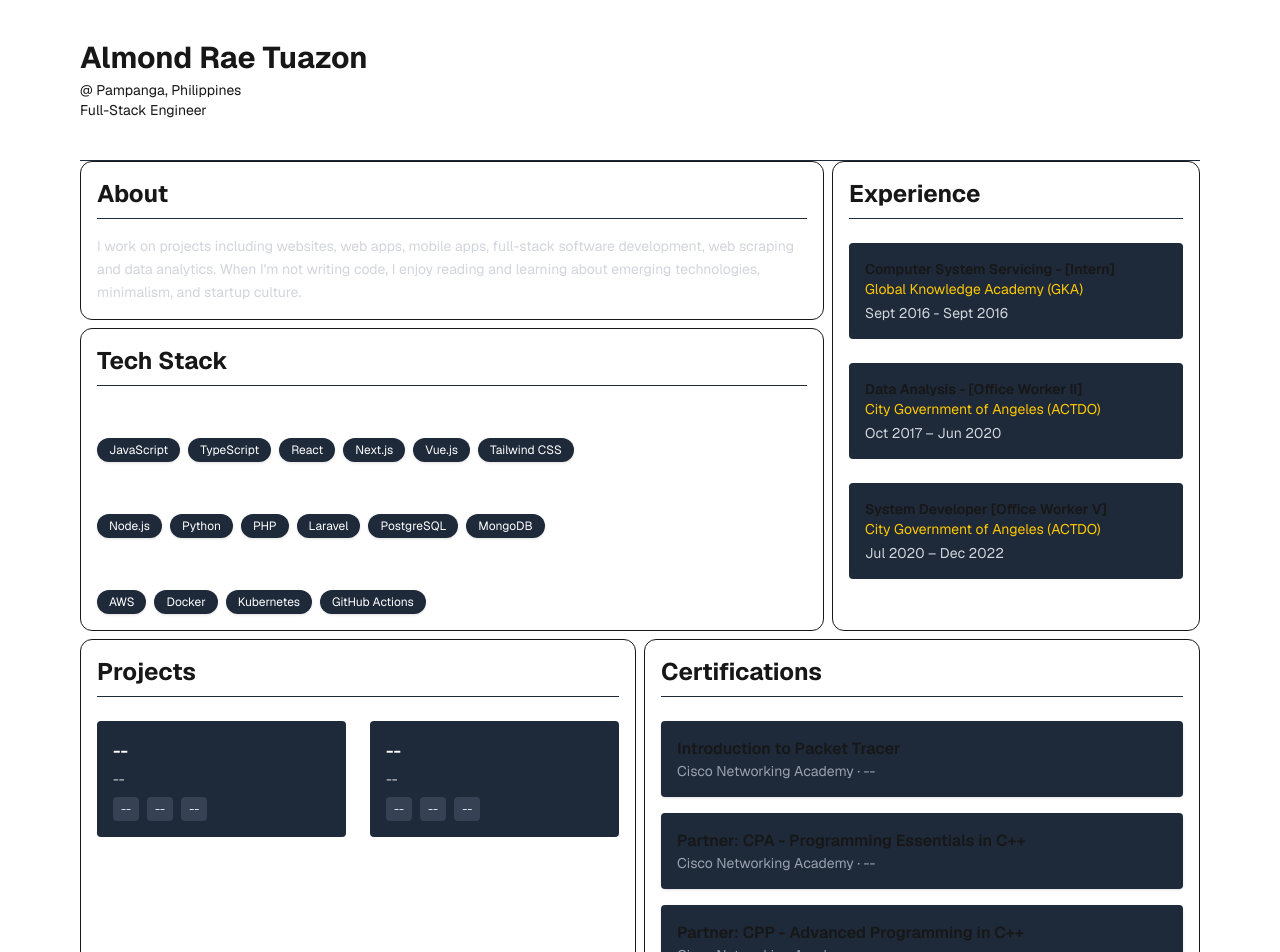
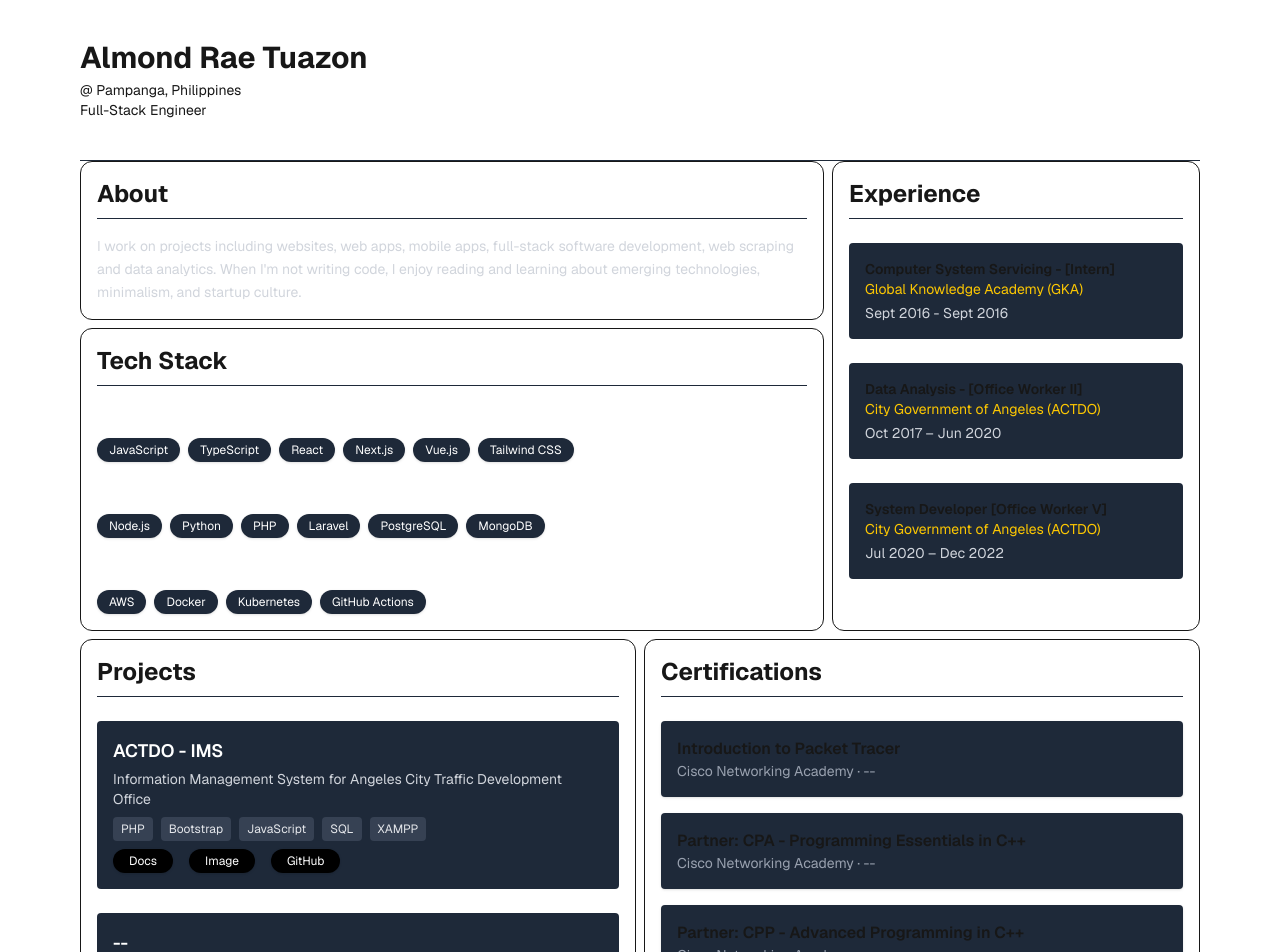
Before and after one commit to MondSE/almondtuazon, a Next.js app: page / in a window 1280 px wide. Shown: the top 952 px of the page. Built offline with nearby package versions, Linux system fonts and the light colour scheme.

Commit message:
projects updated - json data updated

```diff
--- a/app/components/Projects.tsx
+++ b/app/components/Projects.tsx
@@ -1,6 +1,7 @@
 import React from "react";
 import * as motion from "motion/react-client";
 import projects from "@/data/project.json";
+import Link from "next/link";
 
 const Projects = () => {
   return (
@@ -14,7 +15,7 @@ const Projects = () => {
       <h2 className="text-2xl font-bold mb-6 border-b border-gray-800 pb-2">
         Projects
       </h2>
-      <div className="grid grid-cols-1 md:grid-cols-2 gap-6">
+      <div className="grid grid-cols-1 md:grid-cols-1 gap-6">
         {projects.map((proj, idx) => (
           <a
             href={proj.link}
@@ -33,6 +34,26 @@ const Projects = () => {
                 </span>
               ))}
             </div>
+            <div className="flex gap-4 mt-2">
+              <Link
+                href={"#"}
+                className="bg-black text-white text-xs px-4 py-1 rounded-full shadow hover:scale-105 transition-transform "
+              >
+                <span>Docs</span>
+              </Link>
+              <Link
+                href={"#"}
+                className="bg-black text-white text-xs px-4 py-1 rounded-full shadow hover:scale-105 transition-transform "
+              >
+                <span>Image</span>
+              </Link>
+              <Link
+                href={"#"}
+                className="bg-black text-white text-xs px-4 py-1 rounded-full shadow hover:scale-105 transition-transform "
+              >
+                <span>GitHub</span>
+              </Link>
+            </div>
           </a>
         ))}
       </div>
--- a/data/project.json
+++ b/data/project.json
@@ -1,8 +1,8 @@
 [
   {
-    "name": "--",
-    "description": "--",
-    "tech": ["--", "--", "--"],
+    "name": "ACTDO - IMS",
+    "description": "Information Management System for Angeles City Traffic Development Office",
+    "tech": ["PHP", "Bootstrap", "JavaScript", "SQL", "XAMPP"],
     "link": "#"
   },
   {
```
